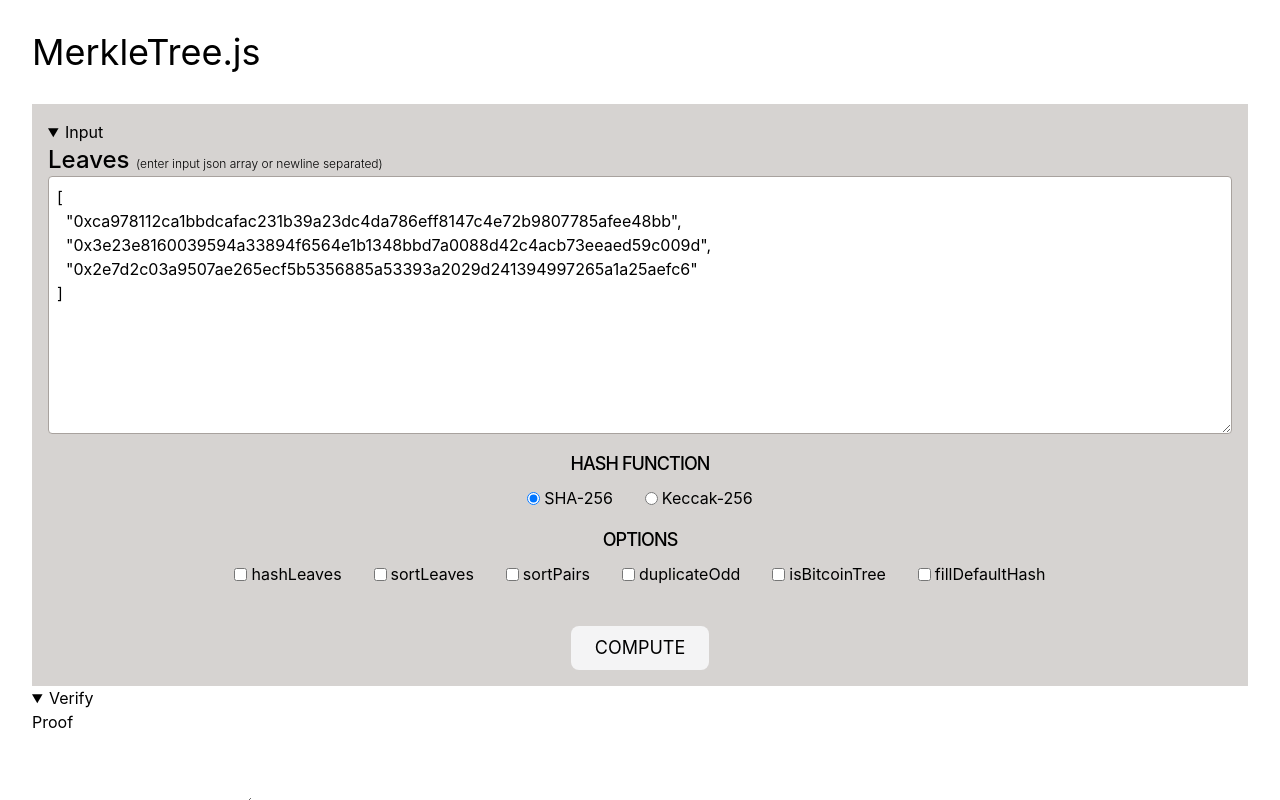
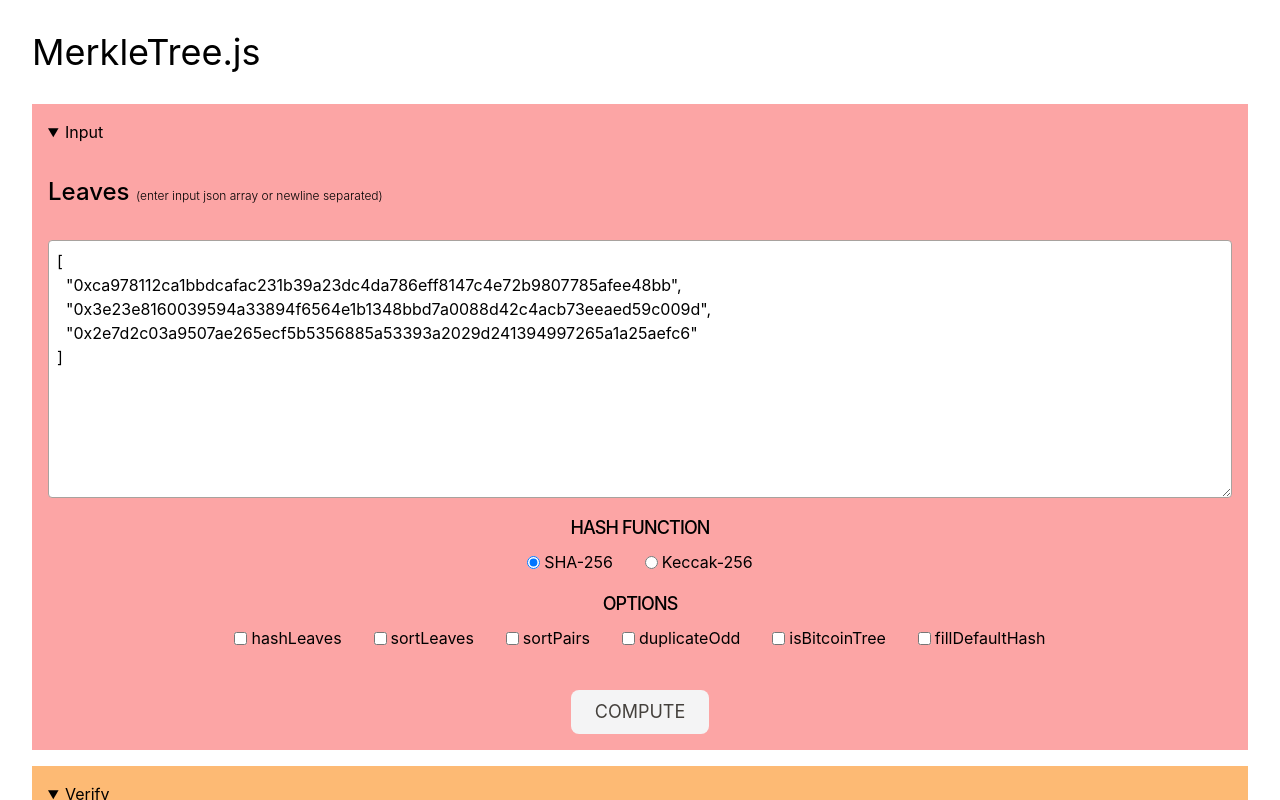
Before and after one commit to Pryority/merkle-next, a Next.js app: page / in a window 1280 px wide. Built offline with nearby package versions, Linux system fonts and the light colour scheme.

Commit message:
first row second row

```diff
--- a/pages/index.tsx
+++ b/pages/index.tsx
@@ -22,18 +22,19 @@ export default function Home() {
   return (
     <div className="flex flex-col w-full snap-y snap-mandatory h-screen overflow-scroll overflow-x-hidden p-8">
       <Head>
-        <title>MerleTree.js</title>
+        <title>MerkleTree.js</title>
         <meta name="description" content="A renovated " />
         <link rel="icon" href="/favicon.png" />
       </Head>
 
-      <main>
-        <h1 className="text-4xl pb-8">MerkleTree.js</h1>
-        <div className="flex flex-col w-full bg-stone-300 p-4">
+      <h1 className="text-4xl pb-8">MerkleTree.js</h1>
+
+      <main className="flex flex-col space-y-4">
+        <div className="flex flex-col w-full bg-red-300 dark:bg-red-900 p-4">
           <details open>
             <summary>Input</summary>
-            <form id="form" className="flex flex-col w-full space-y-4">
-              <div className="flex flex-col">
+            <form id="form" className="flex flex-col w-full space-y-4 pt-8">
+              <div className="flex flex-col space-y-8">
                 <label className="font-medium text-2xl">Leaves <span className="font-light text-xs">(enter input json array or newline separated)</span></label>
                 <textarea id="input" rows={10} className="flex flex-col w-full border border-stone-400 focus:outline-stone-500 rounded p-2">
                   {`[
@@ -94,33 +95,53 @@ export default function Home() {
                 <input type="text" id="fillDefaultHashValue" />
               </div>
               <div className="flex flex-col w-full items-center pt-6">
-                <button type="submit" className="flex items-center space-x-2 text-lg bg-zinc-100 dark:bg-zinc-900 hover:bg-slate-100 dark:hover:bg-zinc-700 rounded-lg transition-all ease-in-out duration-150 dark:hover:border-zinc-300 px-6 py-2 uppercase text-start">Compute</button>
+                <button type="submit" className="flex items-center text-lg bg-zinc-100 hover:bg-lime-400 text-stone-700 hover:text-lime-900 rounded-lg transition-all ease-in-out duration-150 dark:hover:border-zinc-300 px-6 py-2 uppercase text-start">
+                  Compute
+                </button>
               </div>
             </form>
           </details>
         </div>
         {/* -------------------------------------------------------- */}
-        <div>
+        <div className="flex flex-col w-full bg-orange-300 dark:bg-orange-900 p-4">
           <details open>
             <summary>Verify</summary>
-            <form id="verifyForm">
-              <label>Proof</label>
-              <div>
-                <textarea id="verifyProof" rows={3}></textarea>
+            <form id="verifyForm" className="flex flex-col w-full space-y-4 pt-8">
+              <div className="flex flex-col w-full space-y-2">
+                <label>Proof</label>
+                <textarea
+                  id="verifyProof"
+                  rows={3}
+                  className={`${"border flex w-full rounded p-2 border-stone-400 focus:outline-stone-500 "}`}
+                />
               </div>
-              <label>Leaf</label>
-              <div>
-                <input type="text" id="verifyLeaf" />
+
+              <div className="flex flex-col w-full space-y-2">
+                <label>Leaf</label>
+                <input
+                  type="text"
+                  id="verifyLeaf"
+                  className={`${"border flex w-full rounded p-2 border-stone-400 focus:outline-stone-500 "}`}
+                />
+
               </div>
-              <label>Root</label>
-              <div>
-                <input type="text" id="verifyRoot" />
+              <div className="flex flex-col w-full space-y-2">
+                <label>Root</label>
+                <input
+                  type="text"
+                  id="verifyRoot"
+                  className={`${"border flex w-full rounded p-2 border-stone-400 focus:outline-stone-500 "}`}
+                />
               </div>
-              <div>
-                <button type="submit">Verify</button>
+
+              <div className="flex flex-col w-full items-center pt-6">
+                <button type="submit" className="flex items-center text-lg bg-zinc-100 hover:bg-lime-400 text-stone-700 hover:text-lime-900 rounded-lg transition-all ease-in-out duration-150 dark:hover:border-zinc-300 px-6 py-2 uppercase text-start">
+                  Verify
+                </button>
               </div>
-              <label>Verified</label>
-              <div>
+
+              <div className="flex flex-col w-full items-center space-y-2">
+                <label>Verified</label>
                 <pre id="verified"></pre>
               </div>
             </form>
```
Also changed, not shown: 1 other file (tests, documents, lock files or other folders).
